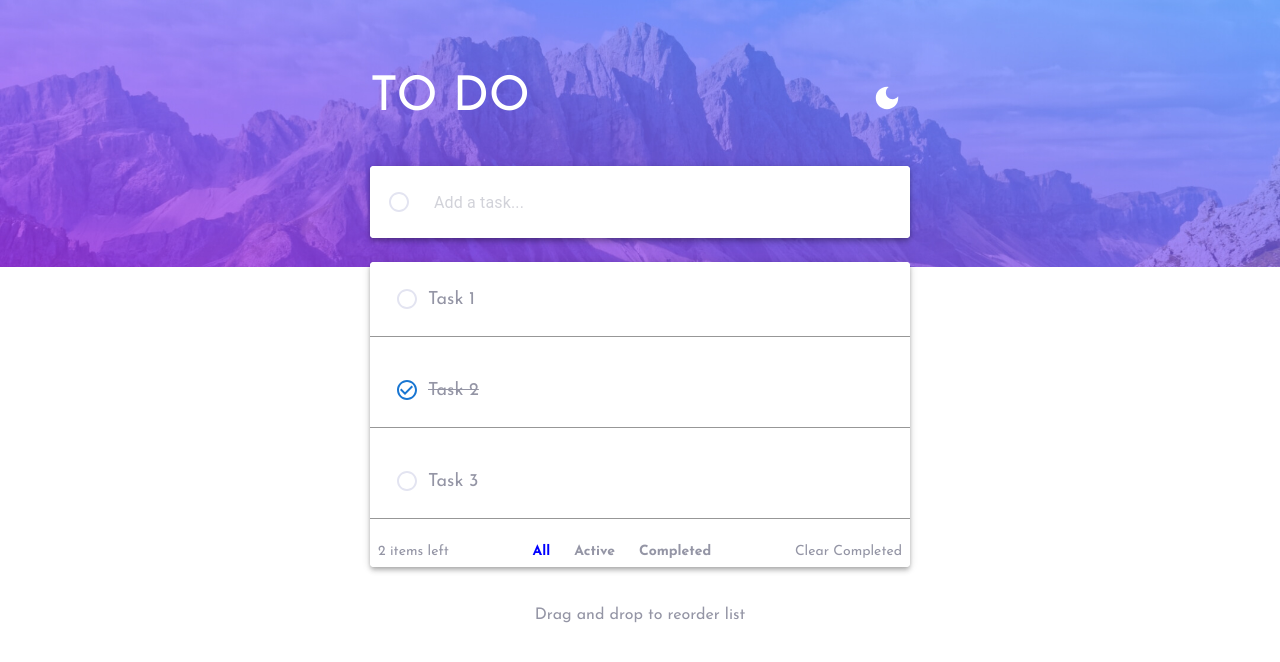
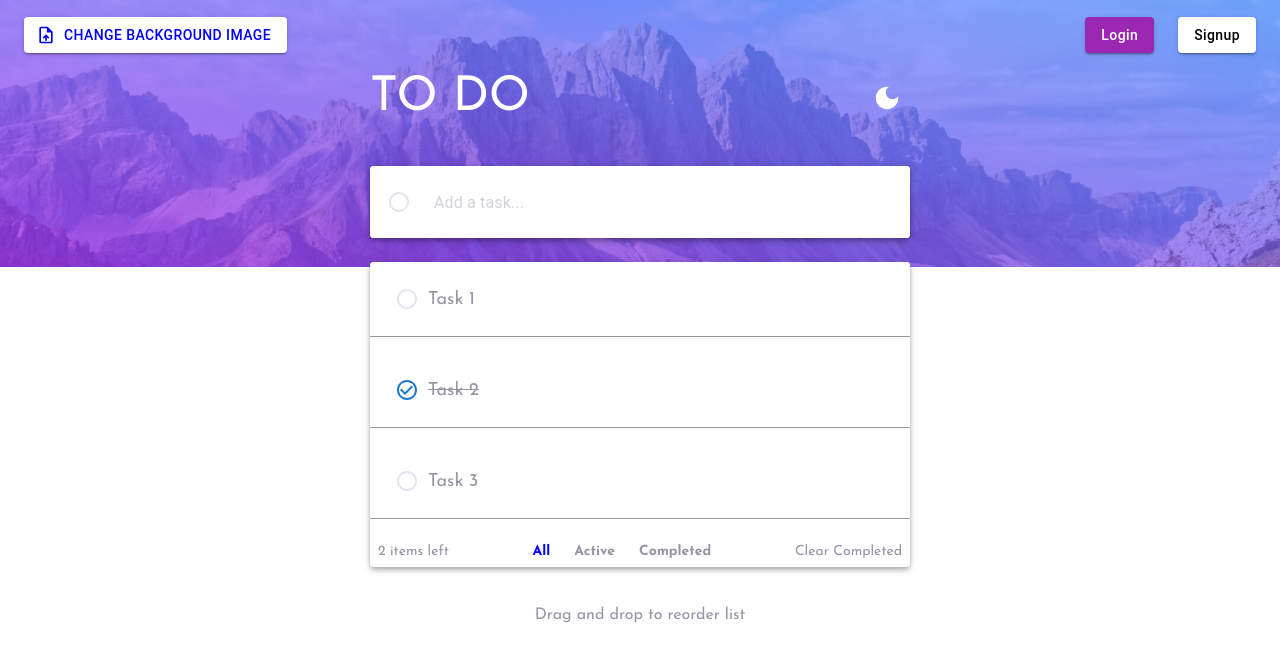
Before and after one commit to Marumo-ProG/senior-todo-app, a React (Create React App) app in the folder frontend/: page / in a window 1280 px wide. Shown: the top 662 px of the page. Built offline with nearby package versions, Linux system fonts and the light colour scheme.

Commit message:
change background and login nav bar added

```diff
--- a/frontend/src/App.js
+++ b/frontend/src/App.js
@@ -26,6 +26,7 @@ import DarkModeIcon from "@mui/icons-material/DarkMode";
 import LightModeIcon from "@mui/icons-material/LightMode";
 import RadioButtonUncheckedIcon from "@mui/icons-material/RadioButtonUnchecked";
 import CheckCircleOutlineIcon from "@mui/icons-material/CheckCircleOutline";
+import UploadFileIcon from "@mui/icons-material/UploadFile";
 
 function App() {
     const { theme, setTheme } = useContext(ThemeContext);
@@ -73,6 +74,48 @@ function App() {
                     gridTemplateRows: "70px auto auto",
                 }}
             >
+                <Stack
+                    sx={{
+                        gridRow: "1/2",
+                        gridColumn: "1/2",
+                        justifySelf: "end",
+                        alignSelf: "center",
+                        height: "fit-content",
+                        px: 3,
+                        width: "100%",
+                    }}
+                    direction="row"
+                    spacing={3}
+                    justifyContent={"space-between"}
+                    boxSizing={"border-box"}
+                >
+                    <Button
+                        startIcon={<UploadFileIcon />}
+                        variant="contained"
+                        sx={{
+                            background: "white",
+                            color: "blue",
+                        }}
+                    >
+                        Change Background image
+                    </Button>
+                    <Stack direction="row" spacing={3} alignItems={"center"}>
+                        <Button
+                            variant="contained"
+                            color="secondary"
+                            sx={{ textTransform: "none" }}
+                        >
+                            Login
+                        </Button>
+                        <Button
+                            variant="contained"
+                            sx={{ textTransform: "none", backgroundColor: "white", color: "black" }}
+                        >
+                            Signup
+                        </Button>
+                    </Stack>
+                </Stack>
+
                 <CardMedia
                     component="img"
                     image={theme === "light" ? DefaultbackgroundImage : DarkBackground}
@@ -106,7 +149,6 @@ function App() {
                         <Paper elevation={4} sx={{ overflow: "hidden" }}>
                             <Stack
                                 backgroundColor={theme === "light" ? "white" : "#25273D"}
-                                // borderRadius={4}
                                 padding={1}
                                 alignItems={"center"}
                                 direction={"row"}
```
